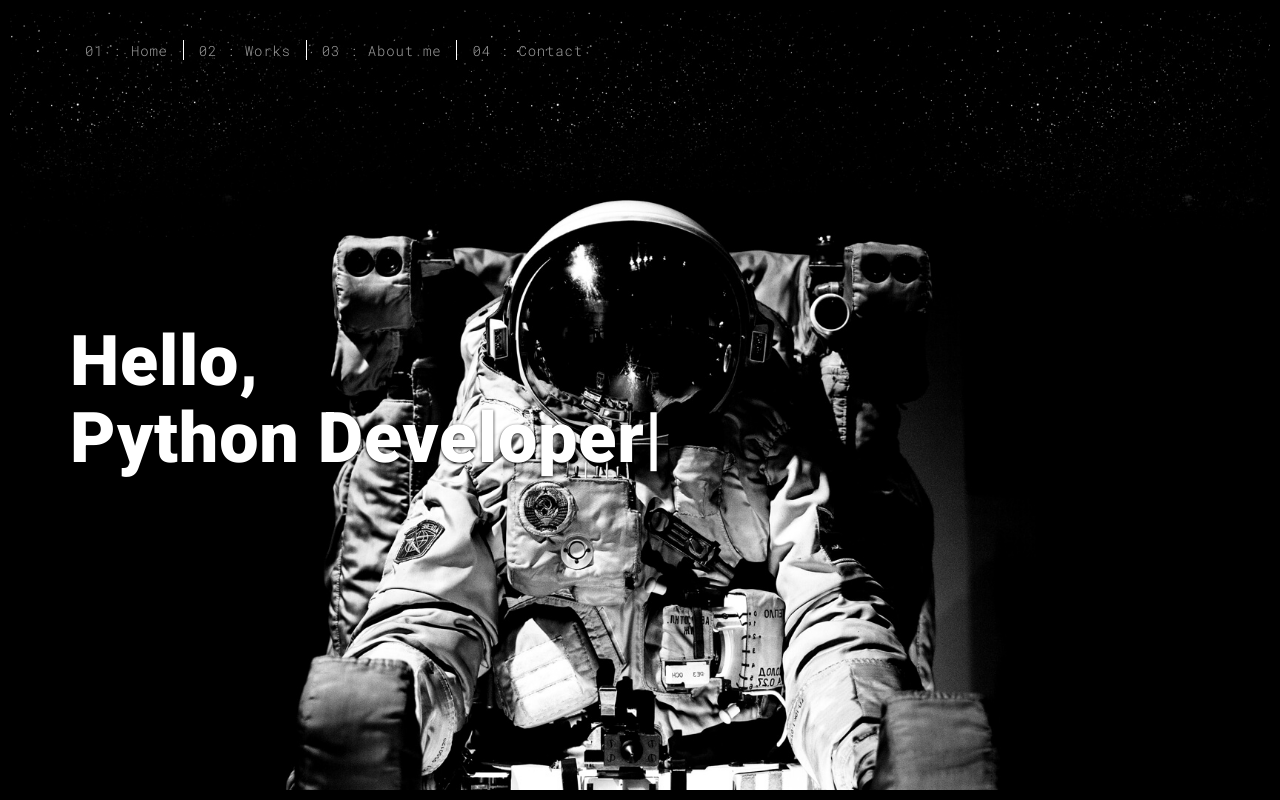
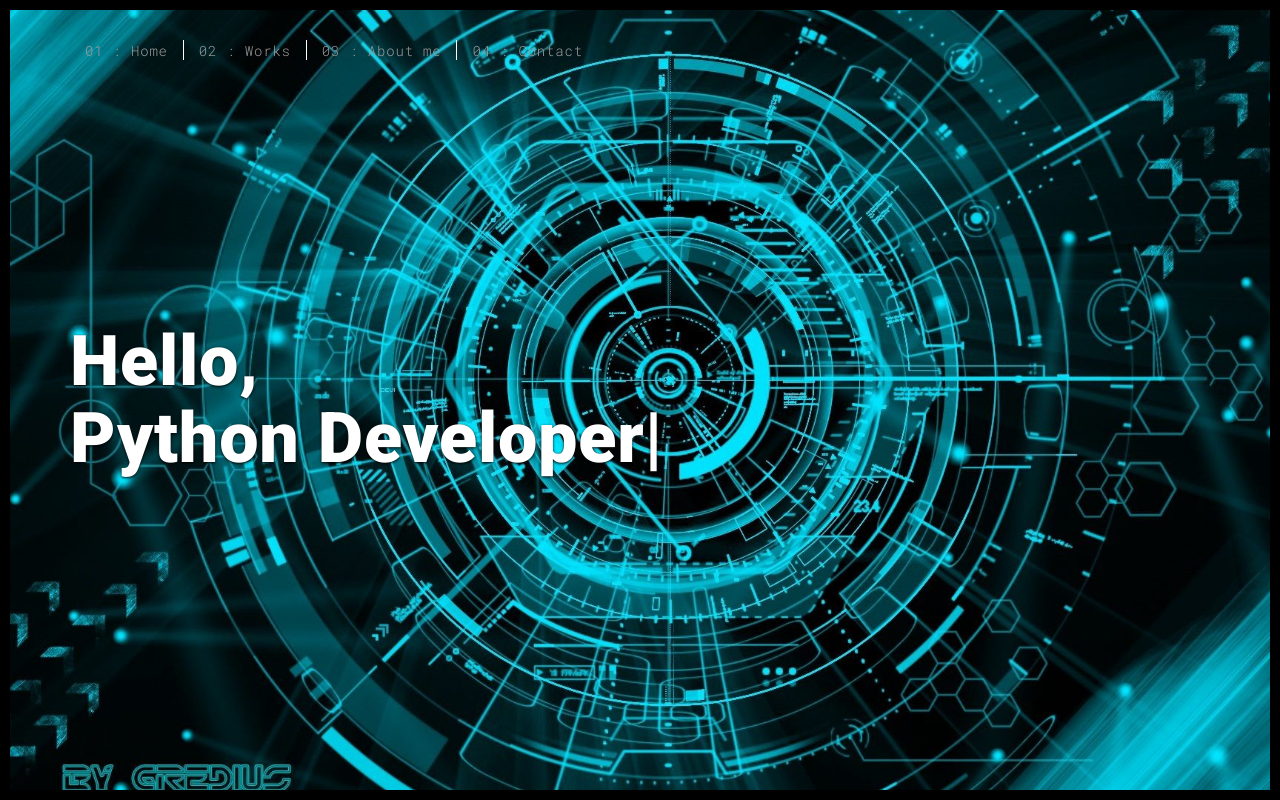
Before and after one commit to vamshirenikuntla/portfolio, a Flask app: page / in a window 1280 px wide. Run offline with Flask 2, Linux system fonts and the light colour scheme; some libraries are stand-ins or nearby versions.

Commit message:
Update index.html

```diff
--- a/templates/index.html
+++ b/templates/index.html
@@ -62,7 +62,7 @@
     <!-- Add your site or app content here -->
     <div
       class="hero-full-container background-image-container white-text-container"
-      style="background-image: url('./static/assets/images/space.jpg');"
+      style="background-image: url('./static/assets/images/tech.jpg');"
     >
       <div class="container">
         <div class="row">
```
